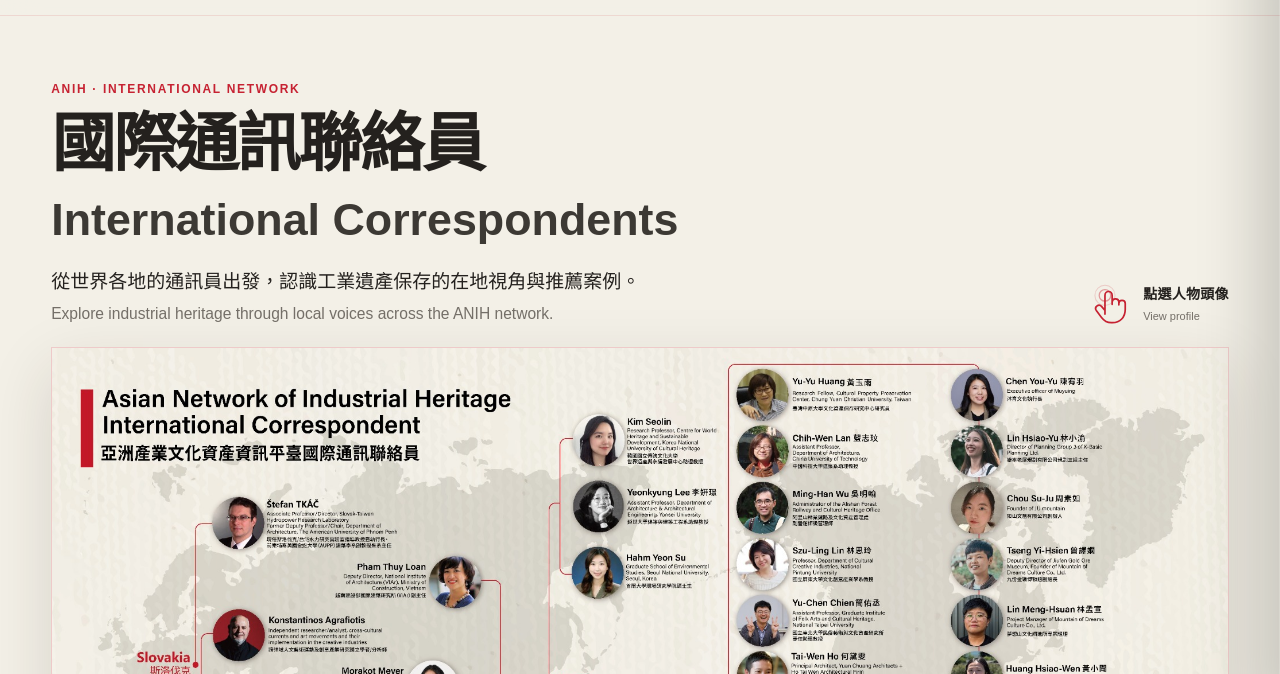
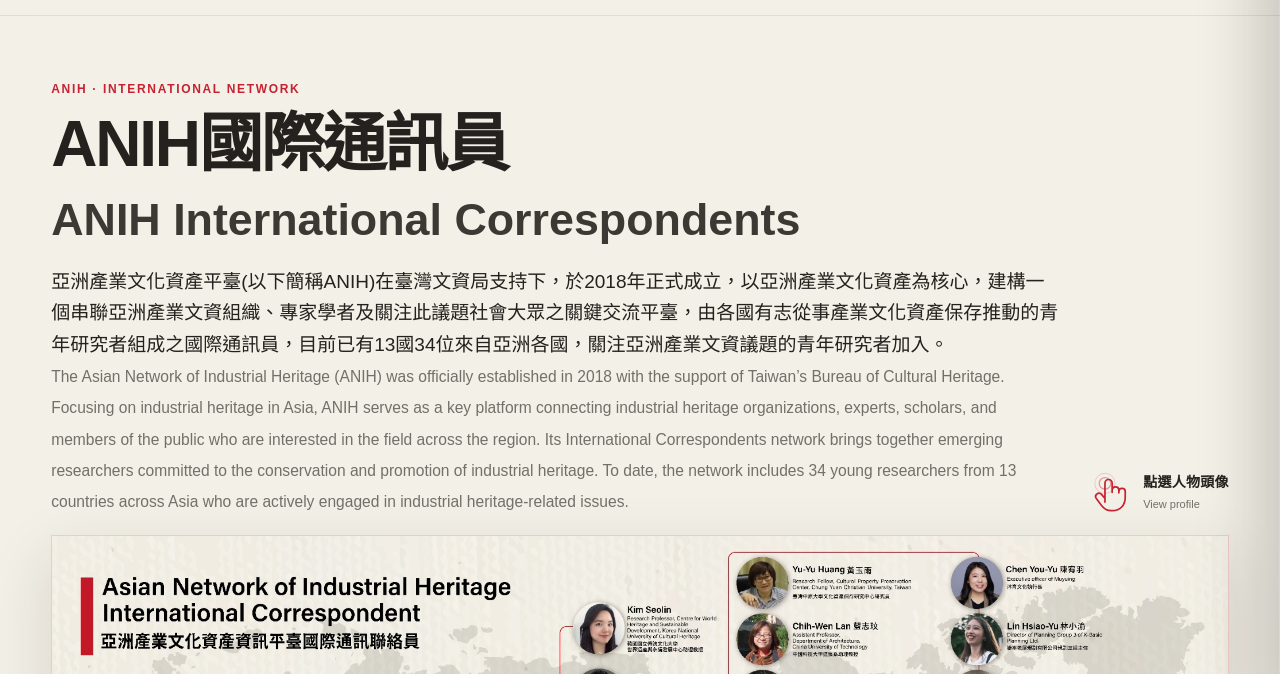
Before and after one commit to anihasia/anih-international-correspondents, a plain HTML site: page index.html in a window 1280 px wide. Shown: the part 79-753 px from the top of the page. Drawn offline with Linux system fonts and the light colour scheme.

Commit message:
Add files via upload

```diff
--- a/index.html
+++ b/index.html
@@ -18,14 +18,13 @@
       <a class="outline-btn" href="#mapSection">探索地圖 <span>Explore Map</span></a>
     </nav>
   </header>
-
   <main id="top">
     <section class="hero" id="mapSection">
       <div class="hero-topline">
         <div class="hero-copy">
           <p class="eyebrow">ANIH · INTERNATIONAL NETWORK</p>
-          <h1>國際通訊聯絡員<br><span>International Correspondents</span></h1>
-          <p class="lead">從世界各地的通訊員出發，認識工業遺產保存的在地視角與推薦案例。<br><span>Explore industrial heritage through local voices across the ANIH network.</span></p>
+          <h1>ANIH國際通訊員<br><span>ANIH International Correspondents</span></h1>
+          <p class="lead">亞洲產業文化資產平臺(以下簡稱ANIH)在臺灣文資局支持下，於2018年正式成立，以亞洲產業文化資產為核心，建構一個串聯亞洲產業文資組織、專家學者及關注此議題社會大眾之關鍵交流平臺，由各國有志從事產業文化資產保存推動的青年研究者組成之國際通訊員，目前已有13國34位來自亞洲各國，關注亞洲產業文資議題的青年研究者加入。<br><span>The Asian Network of Industrial Heritage (ANIH) was officially established in 2018 with the support of Taiwan’s Bureau of Cultural Heritage. Focusing on industrial heritage in Asia, ANIH serves as a key platform connecting industrial heritage organizations, experts, scholars, and members of the public who are interested in the field across the region. Its International Correspondents network brings together emerging researchers committed to the conservation and promotion of industrial heritage. To date, the network includes 34 young researchers from 13 countries across Asia who are actively engaged in industrial heritage-related issues.</span></p>
         </div>
         <div class="interaction-hint" aria-label="點選人物頭像查看介紹">
           <span class="tap-icon" aria-hidden="true">
@@ -38,7 +37,6 @@
           <span class="interaction-text"><b>點選人物頭像</b><small>View profile</small></span>
         </div>
       </div>
-
       <div class="map-shell" aria-label="Interactive correspondent map">
         <div class="map-stage" id="mapStage">
           <img src="assets/correspondents-map.jpg" alt="ANIH 國際通訊聯絡員世界地圖" />
@@ -70,11 +68,8 @@
           <p class="action-tag">2025 · WORKSHOP</p>
           <h3>2025 ANIH 國際見學工作坊</h3>
           <p class="action-title-en">2025 ANIH International Workshop on Cultural Heritage</p>
-
           <p class="action-desc-zh">2025 ANIH 國際見學工作坊以<strong>阿里山林業暨鐵道文化景觀</strong>為主要實踐場域，透過現地參訪、專題演講、交流討論與分組成果發表，帶領來自不同國家與地區的參與者共同探索文化遺產的保存、地方實踐與當代連結。</p>
-
           <p class="action-desc-en">Using the <strong>Alishan Forest Railway and Cultural Landscape</strong> as its primary field of practice, the 2025 ANIH International Workshop brought together participants from different countries and regions for site visits, expert talks, discussions, and collaborative presentations, exploring new connections between heritage, place, and contemporary life.</p>
-
           <span class="action-link">
             <b>觀看活動影片與完整紀錄</b>
             <small>Watch the video and explore the full story ↗</small>
@@ -101,13 +96,11 @@
             <p id="profileOrgEn"></p>
           </div>
         </div>
-
         <section class="content-section">
           <p class="section-kicker">ABOUT · 人物簡介</p>
           <p class="body-zh" id="profileBioZh"></p>
           <p class="body-en" id="profileBioEn"></p>
         </section>
-
         <section class="heritage-card">
           <div class="heritage-image-wrap">
             <img id="heritageImage" src="assets/alishan-forest-railway.jpg" alt="Alishan Forest Railway" />
@@ -136,7 +129,6 @@
     </section>
   </aside>
 
-
   <script src="app.js"></script>
 </body>
 </html>
```
